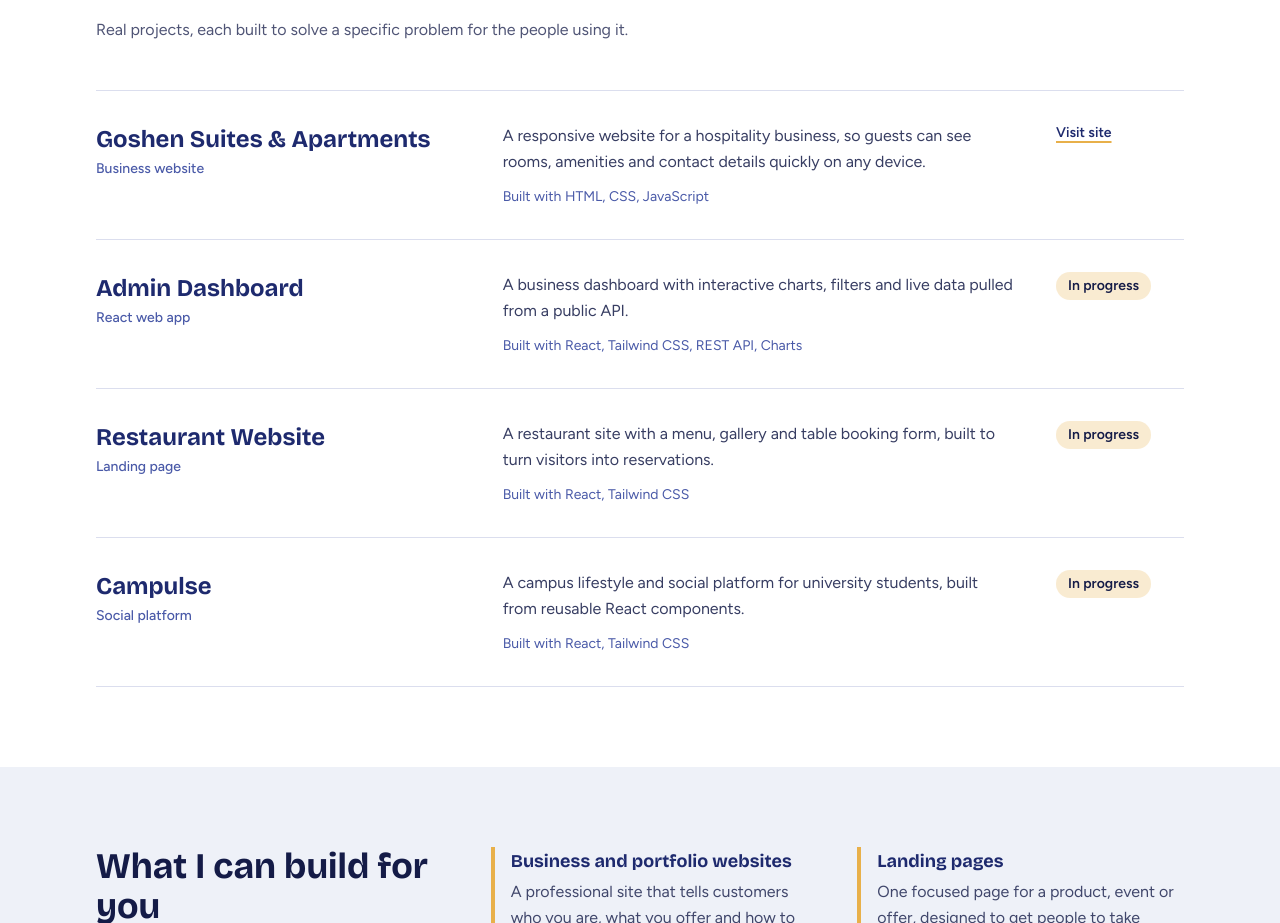
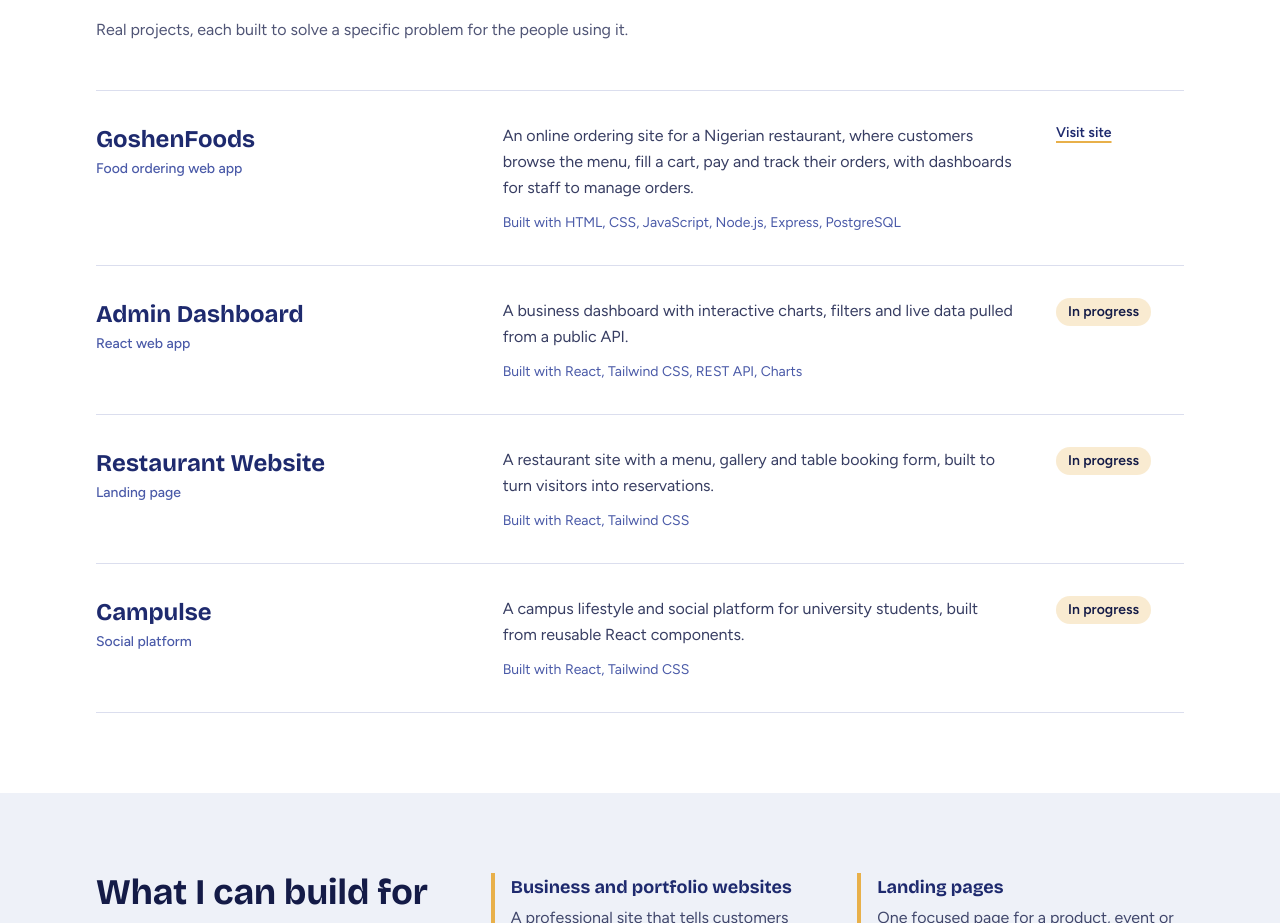
Before and after one commit to joshuaadesomoju-code/portfolio, a React (Vite) app: page / in a window 1280 px wide. Shown: the part 911-1834 px from the top of the page. Built offline with nearby package versions, Linux system fonts and the light colour scheme.

Commit message:
Update GoshenFoods project details

```diff
--- a/src/data.js
+++ b/src/data.js
@@ -19,14 +19,13 @@ export const profile = {
 // status: "live" shows the links, "building" shows an in-progress tag.
 export const projects = [
   {
-    title: "Goshen Suites & Apartments",
-    type: "Business website",
+    title: "GoshenFoods",
+    type: "Food ordering web app",
     summary:
-      "A responsive website for a hospitality business, so guests can see rooms, amenities and contact details quickly on any device.",
-    stack: ["HTML", "CSS", "JavaScript"],
+      "An online ordering site for a Nigerian restaurant, where customers browse the menu, fill a cart, pay and track their orders, with dashboards for staff to manage orders.",
+    stack: ["HTML", "CSS", "JavaScript", "Node.js", "Express", "PostgreSQL"],
     status: "live",
     live: "https://goshen-foods.vercel.app",
-    code: "", // TODO: GitHub repo link
   },
   {
     title: "Admin Dashboard",
```
